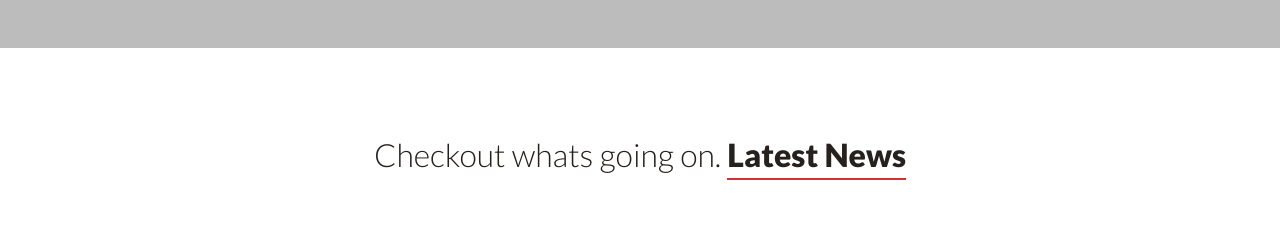
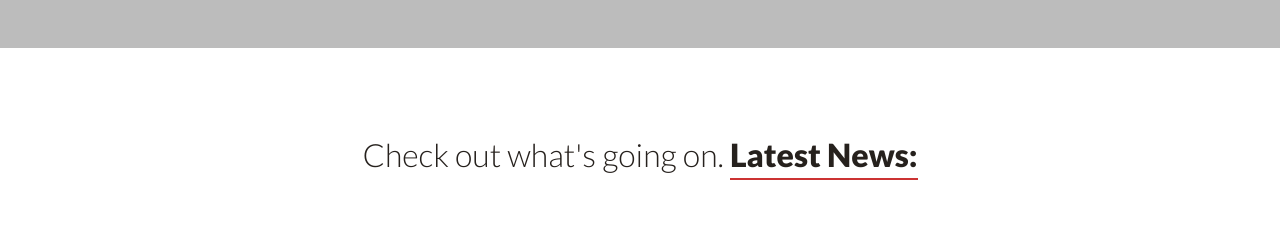
Before and after one commit to simotije/clinicaidinternational.github.com, a plain HTML site: page index.html in a window 1280 px wide. Shown: the part 2740-2970 px from the top of the page. Drawn offline with nearby package versions, Linux system fonts and the light colour scheme; files whose address does not match are found by name; a web font is replaced by a local one.

Commit message:
minor typo fix

```diff
--- a/index.html
+++ b/index.html
@@ -416,7 +416,7 @@
 		<div class="row">
 			<div class="col-xs-12">
 				<header class="page-header section-header clearfix">
-					<h2>Checkout whats going on. <strong>Latest News</strong></h2>
+					<h2>Check out what's going on. <strong>Latest news:</strong></h2>
 				</header>
 
 				<div class="article-list row">
```
